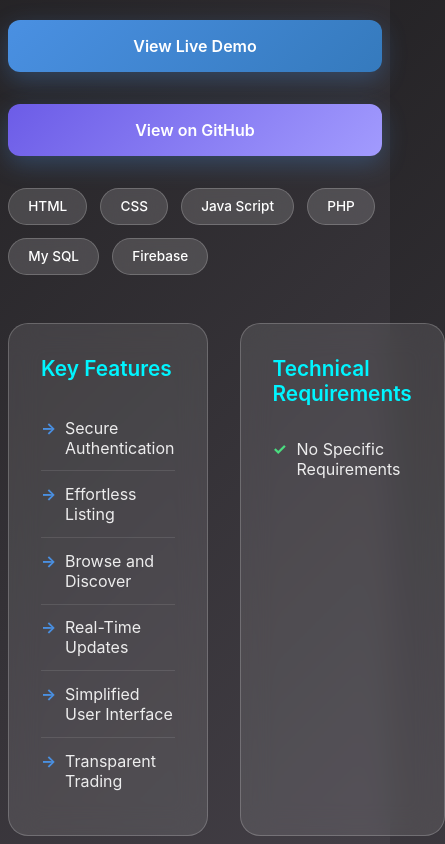
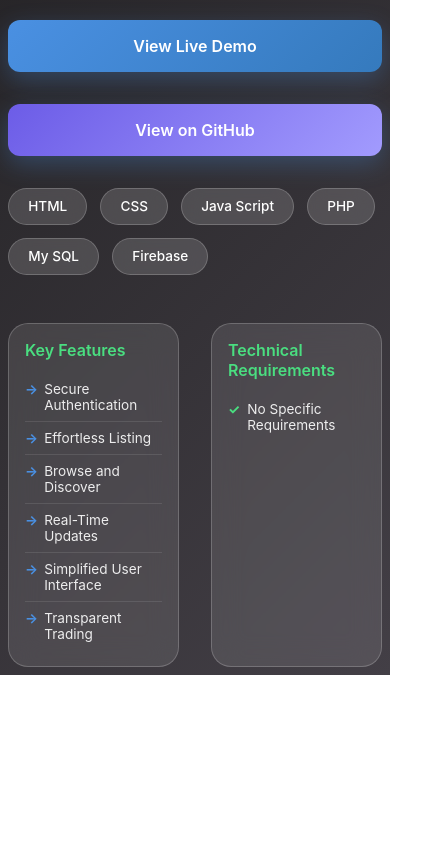
Before and after one commit to HarshaMaduranga/my_portfolio, a plain HTML site: page vegehut_project_details.html in a window 390 px wide. Shown: the part 852-1696 px from the top of the page, 445 px wide, since content can reach past the window. After the commit the page ends 1527 px from the top, so only its background shows below. Drawn offline with Linux system fonts and the light colour scheme.

Commit message:
fix mobile version error

```diff
--- a/vegehut_project_details.html
+++ b/vegehut_project_details.html
@@ -243,6 +243,17 @@
                 gap: 2rem;
             }
 
+            .info-section {
+            padding: 1.5rem;
+            min-height: auto;
+            }
+
+            .info-section h3 {
+            font-size: 1.2rem;
+            margin-bottom: 1rem;
+            color: #4ade80;
+            }
+
             .project-title {
                 font-size: 2rem;
             }
@@ -277,6 +288,22 @@
         .project-mockup {
         max-height: 230px;
         }
+
+        .info-section {
+        padding: 1rem;
+        }
+
+        .info-section h3 {
+        font-size: 1rem;
+        margin-bottom: 0.8rem;
+        }
+
+    .features-list li,
+    .requirements-list li {
+    font-size: 0.85rem;
+    padding: 0.5rem 0;
+    padding-left: 1.2rem;
+    }
         }
 
         .bottom-grid {
```
